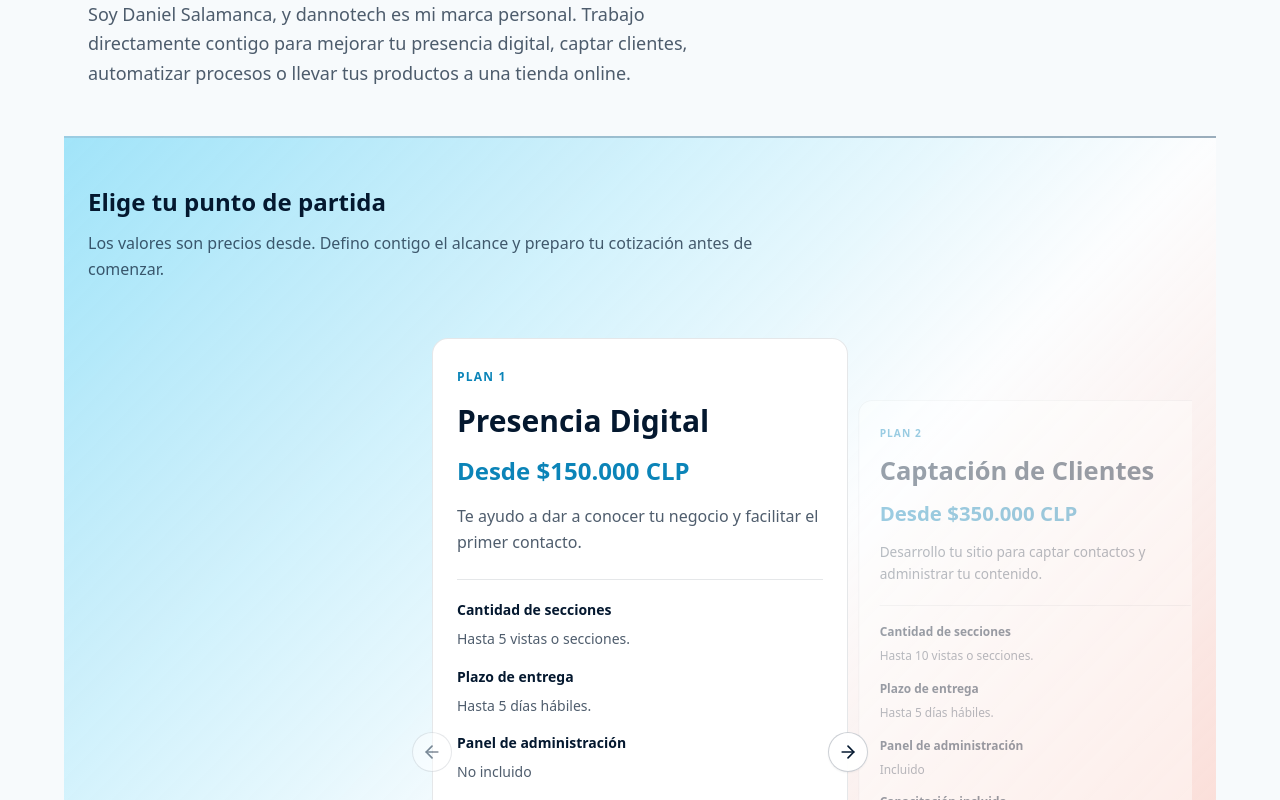
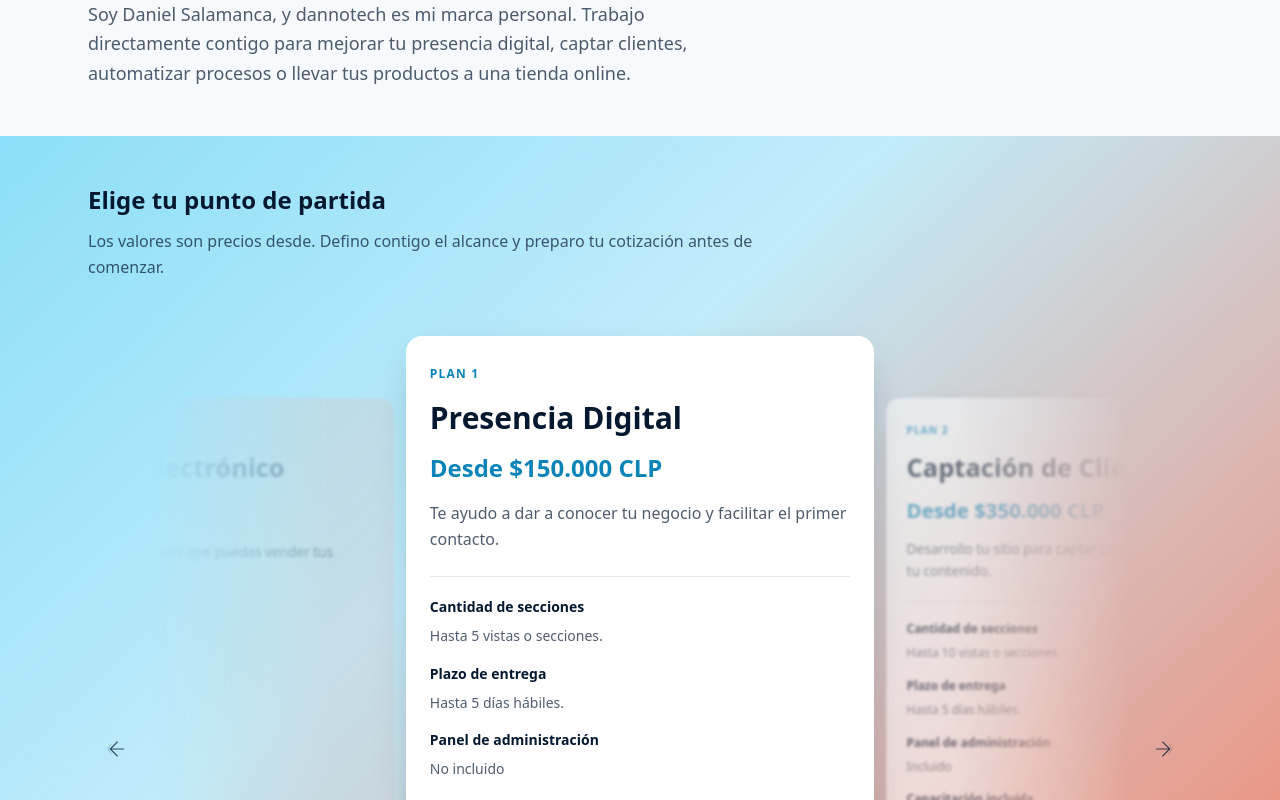
Before and after one commit to DannoNinno/plantilla-web, a Next.js app: page /catalogo in a window 1280 px wide. Shown: the part 320-1120 px from the top of the page. Built offline with nearby package versions, Linux system fonts and the light colour scheme; no server answers.

Commit message:
feat: se mejoro el carrusel y las animaciones admeas de los efectos para elegir los planes

```diff
--- a/src/data/catalogo.json
+++ b/src/data/catalogo.json
@@ -34,7 +34,7 @@
     "capacitacion": "Capacitación incluida",
     "anterior": "Plan anterior",
     "siguiente": "Plan siguiente",
-    "ayudaCarrusel": "Recorre los planes con las flechas, selecciona una tarjeta lateral o desliza en móvil. Con el carrusel enfocado también puedes usar las teclas de dirección.",
+    "ayudaCarrusel": "Recorre los planes con las flechas, selecciona una tarjeta lateral o desliza en móvil. Al llegar a un extremo, continúas por el otro. Con el carrusel enfocado también puedes usar las teclas de dirección.",
     "carrusel": "carrusel",
     "diapositiva": "diapositiva",
     "irAlPlan": "Ver plan {numero}: {nombre}",
--- a/src/infrastructure/componentes/Carousel/CarouselControls.tsx
+++ b/src/infrastructure/componentes/Carousel/CarouselControls.tsx
@@ -1,6 +1,3 @@
-import {ArrowLeft, ArrowRight} from 'lucide-react';
-import {clasesBoton} from '../Boton/estilos';
-
 interface CarouselControlsProps {
   controlsId: string;
   previousLabel: string;
@@ -12,20 +9,23 @@ interface CarouselControlsProps {
 }
 
 export default function CarouselControls(props: CarouselControlsProps) {
+  const buttonClass =
+    'pointer-events-auto flex h-12 w-11 shrink-0 items-center justify-center rounded-xl bg-transparent text-brand-ink/75 transition-[background-color,color] duration-200 enabled:hover:bg-white/30 enabled:hover:text-brand-ink focus-visible:outline focus-visible:outline-2 focus-visible:outline-offset-2 focus-visible:outline-brand-ink disabled:cursor-not-allowed disabled:opacity-40 motion-reduce:transition-none sm:w-14';
+
   return (
-    <div className="pointer-events-none absolute inset-y-0 left-1/2 z-30 flex w-[86%] max-w-[26rem] -translate-x-1/2 items-center justify-between sm:w-[58%] lg:w-[40%]">
+    <div className="pointer-events-none relative z-30 flex items-center justify-center gap-12 sm:absolute sm:inset-x-0 sm:inset-y-0 sm:justify-between sm:gap-0">
       <button
         type="button"
         aria-controls={props.controlsId}
         aria-label={props.previousLabel}
         disabled={props.previousDisabled}
         onClick={props.onPrevious}
-        className={clasesBoton(
-          'borde',
-          'pointer-events-auto -ml-5 h-10 !min-h-10 w-10 shrink-0 !rounded-full bg-white/95 !p-2 shadow-sm',
-        )}
+        className={buttonClass}
       >
-        <ArrowLeft size={20} aria-hidden="true" />
+        <svg width="26" height="26" viewBox="0 0 32 32" fill="none" aria-hidden="true">
+          <path d="M18 7 9 16l9 9M9 16h17" stroke="currentColor" strokeWidth="1.5" />
+          <path d="m10 10-4 6 4 6" stroke="currentColor" strokeWidth="1" opacity=".35" />
+        </svg>
       </button>
       <button
         type="button"
@@ -33,12 +33,12 @@ export default function CarouselControls(props: CarouselControlsProps) {
         aria-label={props.nextLabel}
         disabled={props.nextDisabled}
         onClick={props.onNext}
-        className={clasesBoton(
-          'borde',
-          'pointer-events-auto -mr-5 h-10 !min-h-10 w-10 shrink-0 !rounded-full bg-white/95 !p-2 shadow-sm',
-        )}
+        className={buttonClass}
       >
-        <ArrowRight size={20} aria-hidden="true" />
+        <svg width="26" height="26" viewBox="0 0 32 32" fill="none" aria-hidden="true">
+          <path d="m14 7 9 9-9 9m9-9H6" stroke="currentColor" strokeWidth="1.5" />
+          <path d="m22 10 4 6-4 6" stroke="currentColor" strokeWidth="1" opacity=".35" />
+        </svg>
       </button>
     </div>
   );
--- a/src/infrastructure/componentes/Carousel/CoverflowCarousel.tsx
+++ b/src/infrastructure/componentes/Carousel/CoverflowCarousel.tsx
@@ -47,28 +47,21 @@ export default function CoverflowCarousel({items, labels}: CoverflowCarouselProp
       aria-describedby={`${id}-help`}
       tabIndex={0}
       onKeyDown={onKeyDown}
-      className="mt-6 min-w-0 rounded-2xl focus-visible:outline focus-visible:outline-2 focus-visible:outline-offset-4 focus-visible:outline-brand-sky-text"
+      className="group/carrusel mt-6 min-w-0 focus:outline-none"
     >
       <p id={`${id}-help`} className="sr-only">
         {labels.help}
       </p>
-      <div className="relative -mx-4 sm:mx-0">
-        <CarouselControls
-          controlsId={id}
-          previousLabel={labels.previous}
-          nextLabel={labels.next}
-          previousDisabled={activeIndex === 0}
-          nextDisabled={activeIndex === items.length - 1}
-          onPrevious={previous}
-          onNext={next}
-        />
+      <div className="relative">
         <div
           id={id}
           {...swipeHandlers}
-          className="isolate grid min-w-0 touch-pan-y items-stretch justify-items-center overflow-hidden py-6 sm:py-8"
+          className="isolate grid min-w-0 grid-cols-1 touch-pan-y items-stretch justify-items-center py-6 sm:mx-16 sm:overflow-hidden sm:py-8 sm:[mask-image:linear-gradient(to_right,transparent,black_14%,black_86%,transparent)] lg:[mask-image:linear-gradient(to_right,transparent,black_18%,black_82%,transparent)]"
         >
           {items.map((item, index) => {
-            const offset = index - activeIndex;
+            const circularOffset = (index - activeIndex + items.length) % items.length;
+            const offset =
+              circularOffset > items.length / 2 ? circularOffset - items.length : circularOffset;
             const active = offset === 0;
             const neighbor = Math.abs(offset) === 1;
             const translation = active
@@ -89,12 +82,12 @@ export default function CoverflowCarousel({items, labels}: CoverflowCarouselProp
                 aria-label={item.label}
                 aria-hidden={!active && !neighbor ? true : undefined}
                 inert={!active && !neighbor ? true : undefined}
-                className={`relative col-start-1 row-start-1 w-[86%] max-w-[26rem] transition-[transform,opacity] duration-[400ms] ease-out motion-reduce:transition-none sm:w-[58%] lg:w-[40%] ${translation} ${
+                className={`relative col-start-1 row-start-1 w-full max-w-[30rem] transition-[transform,opacity,filter] duration-[400ms] ease-out motion-reduce:transition-none sm:w-[68%] lg:w-[48%] ${translation} ${
                   active
-                    ? 'z-20 scale-100 opacity-100'
+                    ? 'z-20 scale-100 opacity-100 blur-none motion-safe:max-sm:animate-intro'
                     : neighbor
-                      ? 'z-10 scale-[0.85] opacity-40'
-                      : 'pointer-events-none z-0 scale-[0.85] opacity-0'
+                      ? 'hidden z-10 scale-[0.85] opacity-50 blur-[2px] sm:block'
+                      : 'pointer-events-none z-0 hidden scale-[0.85] opacity-0 blur-[4px] sm:block'
                 }`}
               >
                 <div
@@ -119,11 +112,20 @@ export default function CoverflowCarousel({items, labels}: CoverflowCarouselProp
             );
           })}
         </div>
+        <CarouselControls
+          controlsId={id}
+          previousLabel={labels.previous}
+          nextLabel={labels.next}
+          previousDisabled={items.length === 1}
+          nextDisabled={items.length === 1}
+          onPrevious={previous}
+          onNext={next}
+        />
       </div>
       <p
         aria-live="polite"
         aria-atomic="true"
-        className="mt-4 text-center text-sm text-brand-ink/70"
+        className="mx-auto mt-4 w-fit rounded-lg px-3 py-2 text-center text-sm text-brand-ink/70 group-focus-visible/carrusel:bg-white/70 group-focus-visible/carrusel:text-brand-ink group-focus-visible/carrusel:underline group-focus-visible/carrusel:underline-offset-4"
       >
         {position}
       </p>
--- a/src/infrastructure/componentes/Carousel/useCarousel.ts
+++ b/src/infrastructure/componentes/Carousel/useCarousel.ts
@@ -13,8 +13,8 @@ export function useCarousel(itemCount: number) {
 
   const clamp = (value: number) => Math.max(0, Math.min(itemCount - 1, value));
   const activeIndex = clamp(index);
-  const previous = () => setIndex((value) => clamp(clamp(value) - 1));
-  const next = () => setIndex((value) => clamp(clamp(value) + 1));
+  const previous = () => setIndex((value) => (clamp(value) - 1 + itemCount) % itemCount);
+  const next = () => setIndex((value) => (clamp(value) + 1) % itemCount);
 
   function select(value: number) {
     if (!Number.isInteger(value)) throw new Error('El indice del carrusel debe ser entero.');
--- a/src/infrastructure/componentes/Catalogo/PaginaCatalogo.tsx
+++ b/src/infrastructure/componentes/Catalogo/PaginaCatalogo.tsx
@@ -14,11 +14,15 @@ export interface PaginaCatalogoProps {
 
 export default function PaginaCatalogo({catalogo, sitio, paquetes}: PaginaCatalogoProps) {
   return (
-    <div className="mx-auto max-w-6xl px-6 py-12 sm:py-20">
-      <PresentacionCatalogo textos={catalogo.textos} sitio={sitio} />
+    <div className="py-12 sm:py-20">
+      <div className="mx-auto max-w-6xl px-6">
+        <PresentacionCatalogo textos={catalogo.textos} sitio={sitio} />
+      </div>
       <PlanesCatalogo paquetes={paquetes} catalogo={catalogo} />
-      <CondicionesCatalogo catalogo={catalogo} />
-      <AdicionalesCatalogo catalogo={catalogo} />
+      <div className="mx-auto max-w-6xl px-6">
+        <CondicionesCatalogo catalogo={catalogo} />
+        <AdicionalesCatalogo catalogo={catalogo} />
+      </div>
     </div>
   );
 }
--- a/src/infrastructure/componentes/Catalogo/PlanesCatalogo.tsx
+++ b/src/infrastructure/componentes/Catalogo/PlanesCatalogo.tsx
@@ -16,12 +16,16 @@ export default function PlanesCatalogo({paquetes, catalogo}: PlanesCatalogoProps
     <EntradaScroll
       id="planes"
       aria-labelledby="planes-titulo"
-      className="-mx-6 mt-12 scroll-mt-28 border-y-2 border-b-brand-coral/50 border-t-brand-sky-text/40 bg-gradient-to-br from-brand-sky/40 via-white/60 to-brand-coral/35 px-6 py-10 sm:py-12"
+      className="mt-12 scroll-mt-28 bg-gradient-to-br from-brand-sky/50 via-brand-sky/25 via-35% to-brand-coral py-10 focus:outline-none sm:py-12"
     >
+      <div className="mx-auto max-w-6xl px-6">
         <h2 id="planes-titulo" data-entrada-elemento="titulo" className="text-2xl font-bold">
           {textos.planes}
         </h2>
-      <p data-entrada-elemento="texto" className="mt-3 max-w-2xl leading-relaxed text-brand-ink/70">
+        <p
+          data-entrada-elemento="texto"
+          className="mt-3 max-w-2xl leading-relaxed text-brand-ink/70"
+        >
           {textos.precios}
         </p>
         <CoverflowCarousel
@@ -52,11 +56,12 @@ export default function PlanesCatalogo({paquetes, catalogo}: PlanesCatalogoProps
           <p className="max-w-2xl text-sm text-brand-ink/65">{textos.cotizacion}</p>
           <Link
             href="/componentes"
-          className="rounded text-sm text-brand-sky-text underline underline-offset-4"
+            className="rounded text-sm text-brand-ink underline underline-offset-4"
           >
             {vitrina.verTodos}
           </Link>
         </div>
+      </div>
     </EntradaScroll>
   );
 }
--- a/src/infrastructure/componentes/Catalogo/TarjetaPlan.tsx
+++ b/src/infrastructure/componentes/Catalogo/TarjetaPlan.tsx
@@ -21,10 +21,18 @@ export default function TarjetaPlan({paquete, numero, textos, comparacion}: Tarj
   return (
     <article
       aria-disabled={!paquete.habilitado || undefined}
-      className={`flex h-full min-w-0 flex-col rounded-2xl border border-brand-ink/10 bg-white p-5 sm:p-6${paquete.habilitado ? '' : ' opacity-60'}`}
+      className={`flex h-full min-w-0 flex-col rounded-2xl ${
+        paquete.habilitado
+          ? 'bg-white shadow-[0_16px_40px_-16px_rgba(4,24,47,0.4)]'
+          : 'bg-brand-plan-disabled text-brand-ink/70 shadow-none'
+      } p-5 sm:p-6`}
     >
       <div className="min-w-0">
-        <span className="text-xs font-semibold uppercase tracking-widest text-brand-sky-text">
+        <span
+          className={`text-xs font-semibold uppercase tracking-widest ${
+            paquete.habilitado ? 'text-brand-sky-text' : 'text-brand-ink/70'
+          }`}
+        >
           {textos.plan} {numero}
         </span>
         <h3 className="mt-4 break-words text-2xl font-bold sm:text-3xl">{paquete.nombre}</h3>
@@ -33,7 +41,7 @@ export default function TarjetaPlan({paquete, numero, textos, comparacion}: Tarj
             {precioDesdeCLP(paquete.precioDesde)}
           </p>
         ) : (
-          <p className="mt-4 flex items-center gap-2 text-xl font-semibold text-brand-ink/65">
+          <p className="mt-4 flex w-fit items-center gap-2 rounded-lg bg-brand-ink/10 px-3 py-2 text-sm font-semibold text-brand-ink/75">
             <LockKeyhole size={18} aria-hidden="true" />
             {textos.proximamente}
           </p>
--- a/src/infrastructure/componentes/DetallePaquete/DetallePaquete.tsx
+++ b/src/infrastructure/componentes/DetallePaquete/DetallePaquete.tsx
@@ -3,7 +3,7 @@ import EntradaScroll from '../EntradaScroll/EntradaScroll';
 
 export default function DetallePaquete({paquete}: {paquete: Paquete}) {
   return (
-    <div className="mt-10 grid items-start gap-6 md:grid-cols-2">
+    <div className="mt-10 grid items-stretch gap-6 md:grid-cols-2">
       {paquete.secciones.map((seccion) => (
         <EntradaScroll
           key={seccion.titulo}
--- a/tailwind.config.ts
+++ b/tailwind.config.ts
@@ -32,6 +32,7 @@ export default {
         },
         brand: {
           ...coloresMarca,
+          'plan-disabled': `color-mix(in srgb, ${coloresMarca.light} 82%, ${coloresMarca.ink})`,
           'sky-profile': `color-mix(in srgb, ${coloresMarca['sky-text']} 85%, ${coloresMarca.ink})`,
           'catalogo-active': `color-mix(in srgb, rgb(${rgb(coloresMarca['sky-text'])} / 0.96) 80%, rgb(${rgb(coloresMarca.ink)} / 0.96))`,
           'perfil-active': `color-mix(in srgb, rgb(${rgb(coloresMarca['coral-dark'])} / 0.96) 80%, rgb(${rgb(coloresMarca.ink)} / 0.96))`,
```
Also changed, not shown: 2 other files (tests, documents, lock files or other folders). Lines whose indentation alone changed are shown as unchanged.
